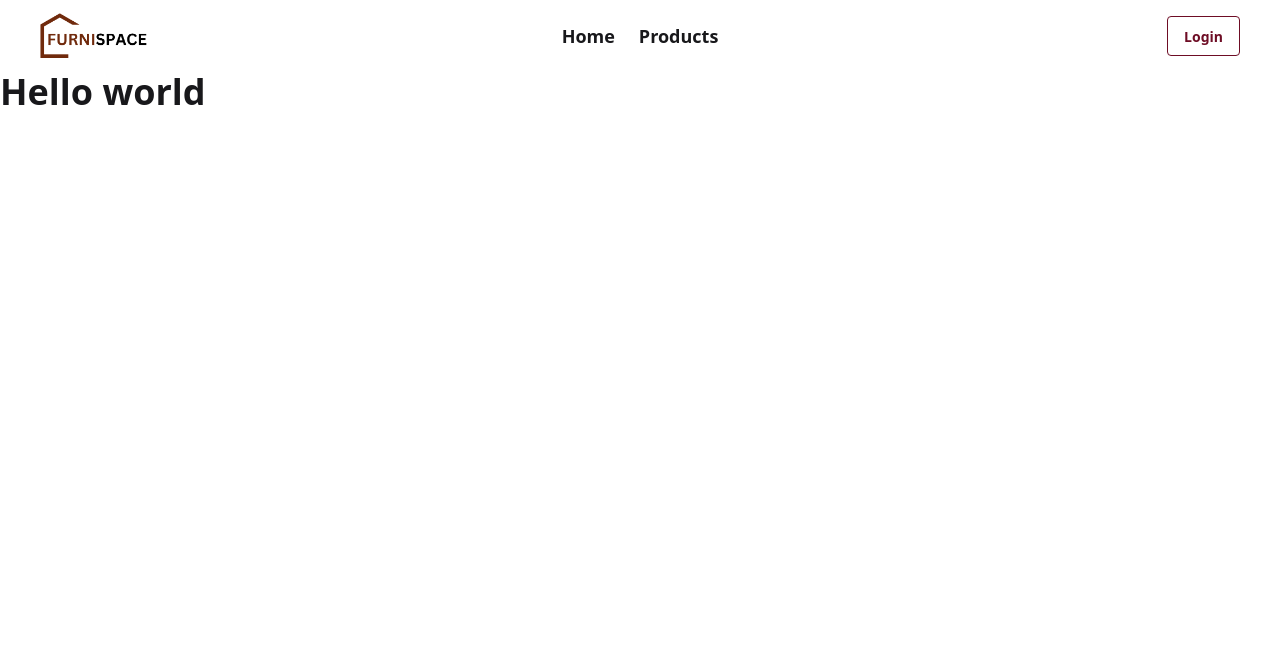
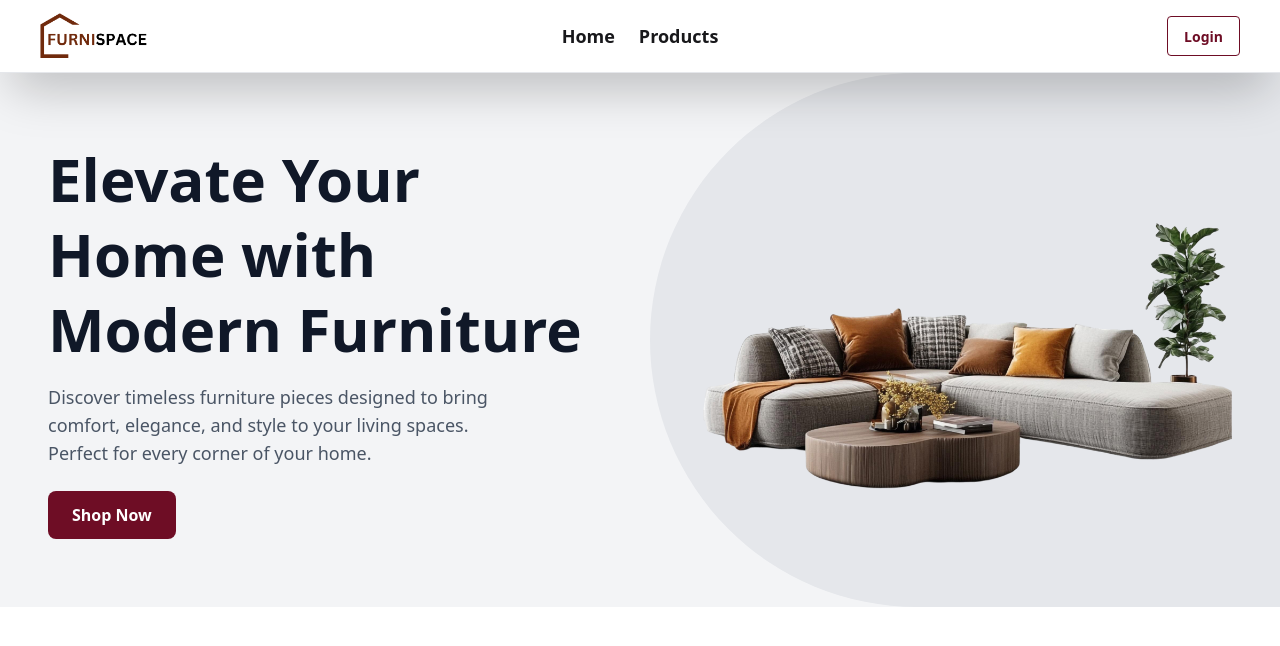
Before and after one commit to MughniRayhan/FurniSpace, a Next.js app: page / in a window 1280 px wide. Shown: the top 646 px of the page. Built offline with nearby package versions, Linux system fonts and the light colour scheme.

Commit message:
add banner

```diff
--- /dev/null
+++ b/src/app/components/Banner.jsx
@@ -0,0 +1,38 @@
+"use client";
+import Image from "next/image";
+
+const Banner = () => {
+  return (
+    <section className="w-full bg-gray-100  ">
+      <div className=" max-w-7xl mx-auto md:max-w-full  px-6 md:px-0 grid grid-cols-1 md:grid-cols-2 gap-5 items-center">
+
+        {/* Left: Text */}
+        <div className="text-center md:text-left order-2 md:order-1 md:px-12">
+          <h1 className="text-3xl md:text-6xl font-bold text-gray-900 leading-tight">
+            Elevate Your Home with Modern Furniture
+          </h1>
+          <p className="mt-4 text-gray-600 text-base md:text-lg max-w-md mx-auto md:mx-0">
+            Discover timeless furniture pieces designed to bring comfort,
+            elegance, and style to your living spaces. Perfect for every corner of your home.
+          </p>
+          <button className="mt-6 px-6 py-3 rounded-lg bg-[#6e0d25] text-white font-semibold hover:bg-[#49111c] transition">
+            Shop Now
+          </button>
+        </div>
+
+        {/* Right: Image */}
+        <div className="flex justify-center md:justify-end order-1 md:order-2 md:bg-gray-200 md:hover:bg-gray-300 transition-all duration-200 md:px-12 md:rounded-l-full">
+          <Image
+            src="/assets/banner.png"
+            alt="Modern Chair"
+            width={700}
+            height={400}
+
+          />
+        </div>
+      </div>
+    </section>
+  );
+};
+
+export default Banner;
--- a/src/app/page.js
+++ b/src/app/page.js
@@ -1,9 +1,10 @@
 import React from 'react'
+import Banner from './components/Banner'
 
-export default function page() {
+export default function Home() {
   return (
     <div>
-      <h1 className="text-4xl font-bold">Hello world</h1>
+      <Banner/>
     </div>
   )
 }
--- a/src/components/Navbar.jsx
+++ b/src/components/Navbar.jsx
@@ -13,7 +13,7 @@ export default function Navbar() {
     </li>
     </>
   return (
-    <nav className="navbar  px-10 bg-white">
+    <nav className="navbar  px-10 bg-white border-b border-gray-200 shadow-2xl">
   <div className="navbar-start">
     <div className="dropdown">
       <div tabIndex={0} role="button" className="btn btn-ghost lg:hidden">
```
Also changed, not shown: public/assets/b.jpg (added), public/assets/banner.png (added).
